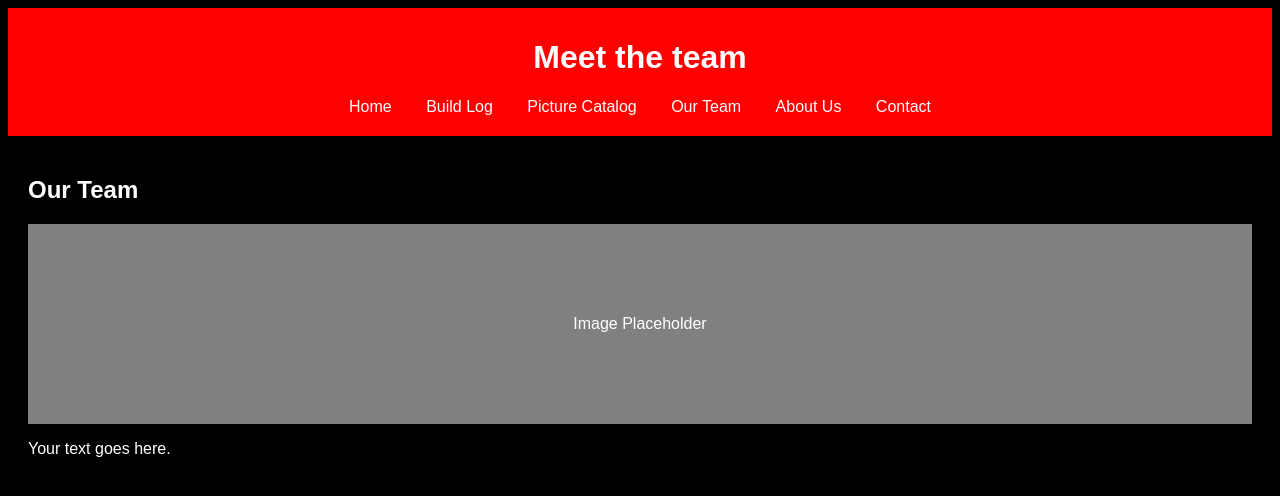
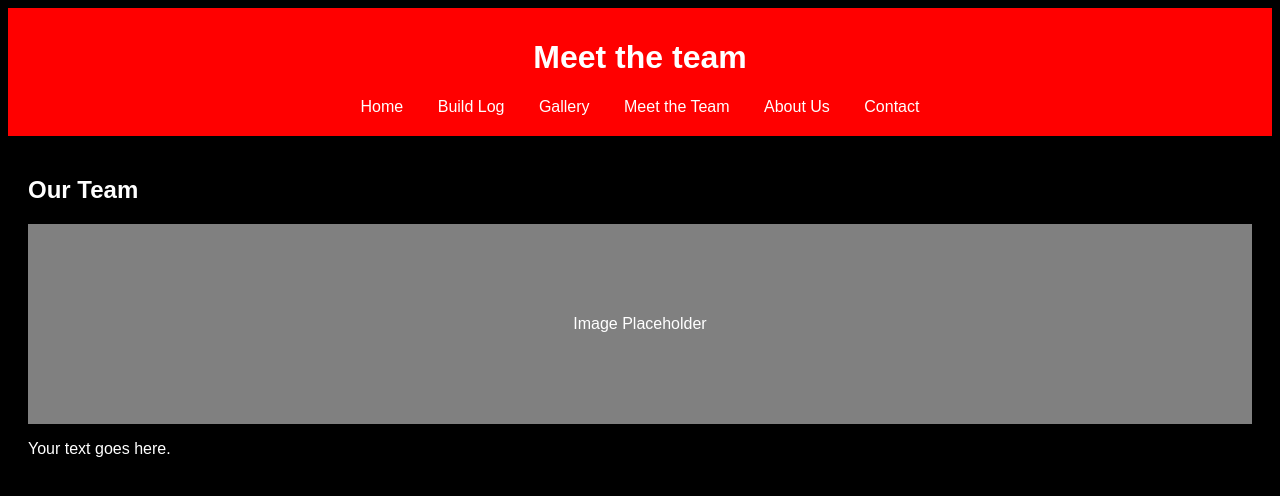
Before and after one commit to unfriedhayden/Wagner-Luddites, a plain HTML site: page team.html in a window 1280 px wide. Drawn offline with Linux system fonts and the light colour scheme.

Commit message:
Update team.html

```diff
--- a/team.html
+++ b/team.html
@@ -43,8 +43,8 @@
     <nav>
         <a href="index.html">Home</a>
         <a href="build.html">Build Log</a>
-        <a href="catalog.html">Picture Catalog</a>
-        <a href="team.html">Our Team</a>
+        <a href="catalog.html">  Gallery</a>
+        <a href="team.html">Meet the Team</a>
         <a href="about.html">About Us</a>
         <a href="contact.html">Contact</a>
     </nav>
```
